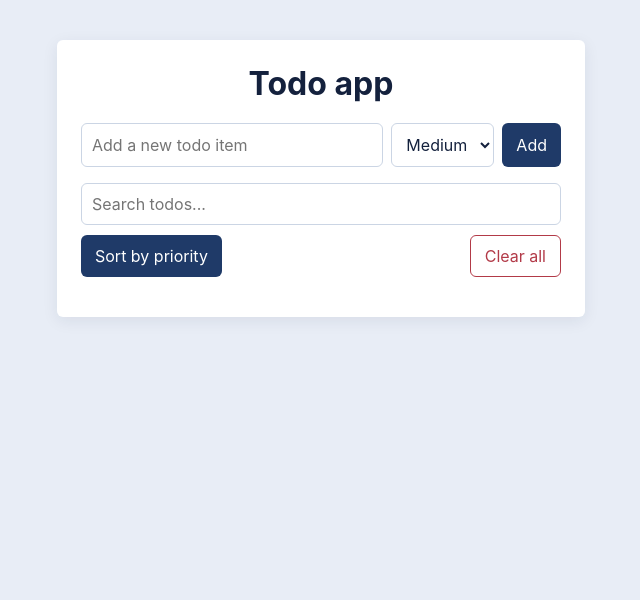
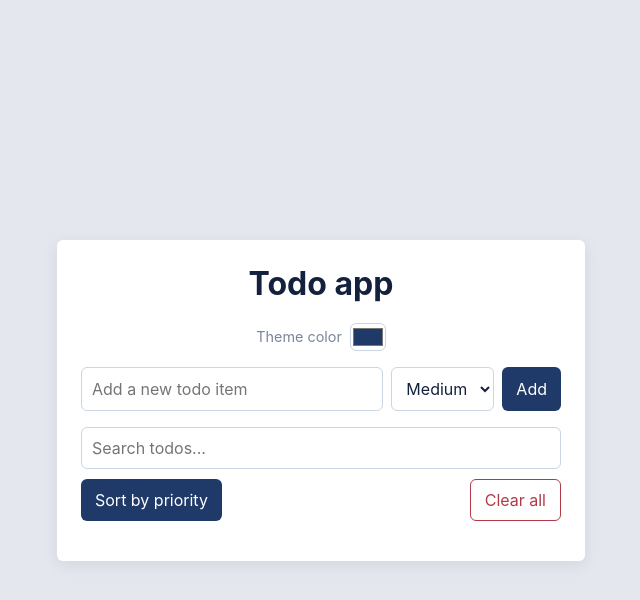
Before and after one commit to 0rinta777/bde-project, a website built with Vite: page index.html in a window 1280 px wide. Shown: the whole page, without its empty margins (319-959 px from the left). Built offline with nearby package versions, Linux system fonts and the light colour scheme.

Commit message:
feat: add color picker to change the theme and background color

```diff
--- a/index.html
+++ b/index.html
@@ -9,6 +9,11 @@
   <body>
     <div class="container">
       <h1>Todo app</h1>
+
+      <label class="theme-picker" for="color-picker">
+        Theme color
+        <input type="color" id="color-picker" value="#1f3a68">
+      </label>
 
       <form class="todo-form">
         <input type="text" placeholder="Add a new todo item" id="todo-input">
--- a/src/main.ts
+++ b/src/main.ts
@@ -1,6 +1,7 @@
 import './style.css'
 import { createTodo, isValidTodoText, toggleTodo, searchTodos, parseTodos, sortByPriority } from './todoLogic'
 import type { Todo, Priority } from './todoLogic'
+import { getThemeColor } from './themeLogic'
 
 // the name (key) we save the todos under in localStorage
 const STORAGE_KEY = 'todos';
@@ -21,6 +22,25 @@ const prioritySelect = document.getElementById('priority-select') as HTMLSelectE
 const searchInput = document.getElementById('search-input') as HTMLInputElement;
 const sortButton = document.getElementById('sort-button') as HTMLButtonElement;
 const clearButton = document.getElementById('clear-button') as HTMLButtonElement;
+const colorPicker = document.getElementById('color-picker') as HTMLInputElement;
+
+// the name (key) we save the theme color under in localStorage
+const THEME_KEY = 'themeColor';
+
+// changes the --navy CSS variable, so every button, outline and label gets the new color
+const applyThemeColor = (color: string): void => {
+  document.documentElement.style.setProperty('--navy', color);
+  colorPicker.value = color;
+}
+
+// use the saved theme color when the page opens (or the default navy)
+applyThemeColor(getThemeColor(localStorage.getItem(THEME_KEY)));
+
+// when the user picks a color: use it right away and save it
+colorPicker.addEventListener('input', () => {
+  applyThemeColor(colorPicker.value);
+  localStorage.setItem(THEME_KEY, colorPicker.value);
+})
 
 // shows the red border and the error text
 const showError = (): void => {
--- a/src/style.css
+++ b/src/style.css
@@ -1,9 +1,10 @@
 /* ---------- Colors and sizes (navy palette) ---------- */
 :root {
   --navy-dark: #14213d;    /* headings and text */
-  --navy: #1f3a68;         /* main buttons */
-  --navy-hover: #162a4c;   /* main buttons on hover */
-  --navy-light: #e8edf6;   /* page background */
+  --navy: #1f3a68;         /* main theme color, can be changed with the color picker */
+  /* page background: a very light version of the theme color (12% theme color, 88% white),
+     so it changes automatically when the user picks a new theme color */
+  --navy-light: color-mix(in srgb, var(--navy) 12%, white);
   --border: #cbd5e4;       /* input and card borders */
   --muted: #7a869a;        /* completed todos, placeholder-like text */
   --white: #ffffff;
@@ -15,17 +16,24 @@
 }
 
 /* ---------- Page ---------- */
+/* the app box sits in the middle of the screen;
+   min-height (not height) lets the page grow when the list gets long */
 body {
   margin: 0;
   padding: 40px 16px;
+  box-sizing: border-box;
+  min-height: 100vh;
+  display: flex;
+  justify-content: center;
+  align-items: center;
   font-family: var(--font);
   color: var(--navy-dark);
   background: var(--navy-light);
 }
 
 .container {
+  width: 100%;
   max-width: 480px;
-  margin: 0 auto;
   padding: 24px;
   background: var(--white);
   border-radius: var(--radius);
@@ -68,8 +76,28 @@ button {
   cursor: pointer;
 }
 
+/* darken the button a bit on hover; works for any theme color */
 button:hover {
-  background: var(--navy-hover);
+  filter: brightness(0.85);
+}
+
+/* ---------- Theme color picker ---------- */
+.theme-picker {
+  display: flex;
+  align-items: center;
+  justify-content: center;
+  gap: 8px;
+  margin-bottom: 16px;
+  font-size: 0.9em;
+  color: var(--muted);
+}
+
+.theme-picker input[type="color"] {
+  width: 36px;
+  height: 28px;
+  padding: 0;
+  border: 1px solid var(--border);
+  cursor: pointer;
 }
 
 /* ---------- Add form ---------- */
@@ -118,6 +146,7 @@ button:hover {
 
 #clear-button:hover {
   background: var(--danger-light);
+  filter: none;
 }
 
 /* ---------- Todo list ---------- */
@@ -162,6 +191,7 @@ button:hover {
 .todo-item button:hover {
   background: var(--danger-light);
   color: var(--danger);
+  filter: none;
 }
 
 /* ---------- Priority labels ---------- */
@@ -173,14 +203,16 @@ button:hover {
   text-transform: capitalize;
 }
 
+/* fixed traffic-light colors: green = low, yellow = medium, red = high.
+   They do not change with the theme color. */
 .priority-low {
-  background: #7f9cc7;
+  background: #28a745;
 }
 
 .priority-medium {
-  background: var(--navy);
+  background: #e0a800;
 }
 
 .priority-high {
-  background: var(--danger);
+  background: #dc3545;
 }
--- /dev/null
+++ b/src/themeLogic.ts
@@ -0,0 +1,18 @@
+// Pure theme logic: no DOM code here, so it can be tested with Vitest.
+
+// The navy color the app uses when no other color is chosen
+export const DEFAULT_THEME_COLOR = '#1f3a68';
+
+// A valid hex color is a # followed by exactly 6 characters from 0-9 and a-f, like #1f3a68
+export const isValidHexColor = (color: string): boolean => {
+  return /^#[0-9a-fA-F]{6}$/.test(color);
+};
+
+// Returns the saved theme color, or the default color if nothing (valid) is saved.
+// localStorage.getItem returns string | null, so the parameter has the same union type.
+export const getThemeColor = (saved: string | null): string => {
+  if (saved !== null && isValidHexColor(saved)) {
+    return saved;
+  }
+  return DEFAULT_THEME_COLOR;
+};
```
